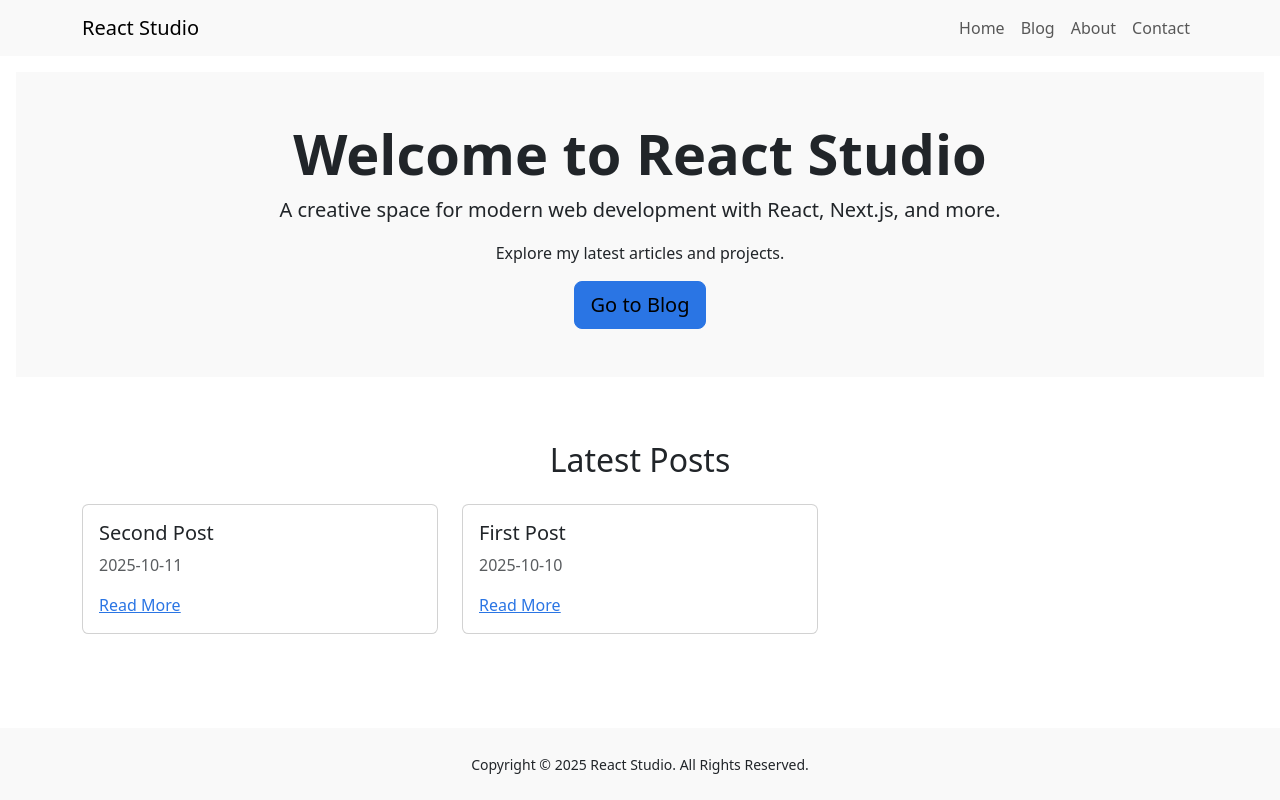
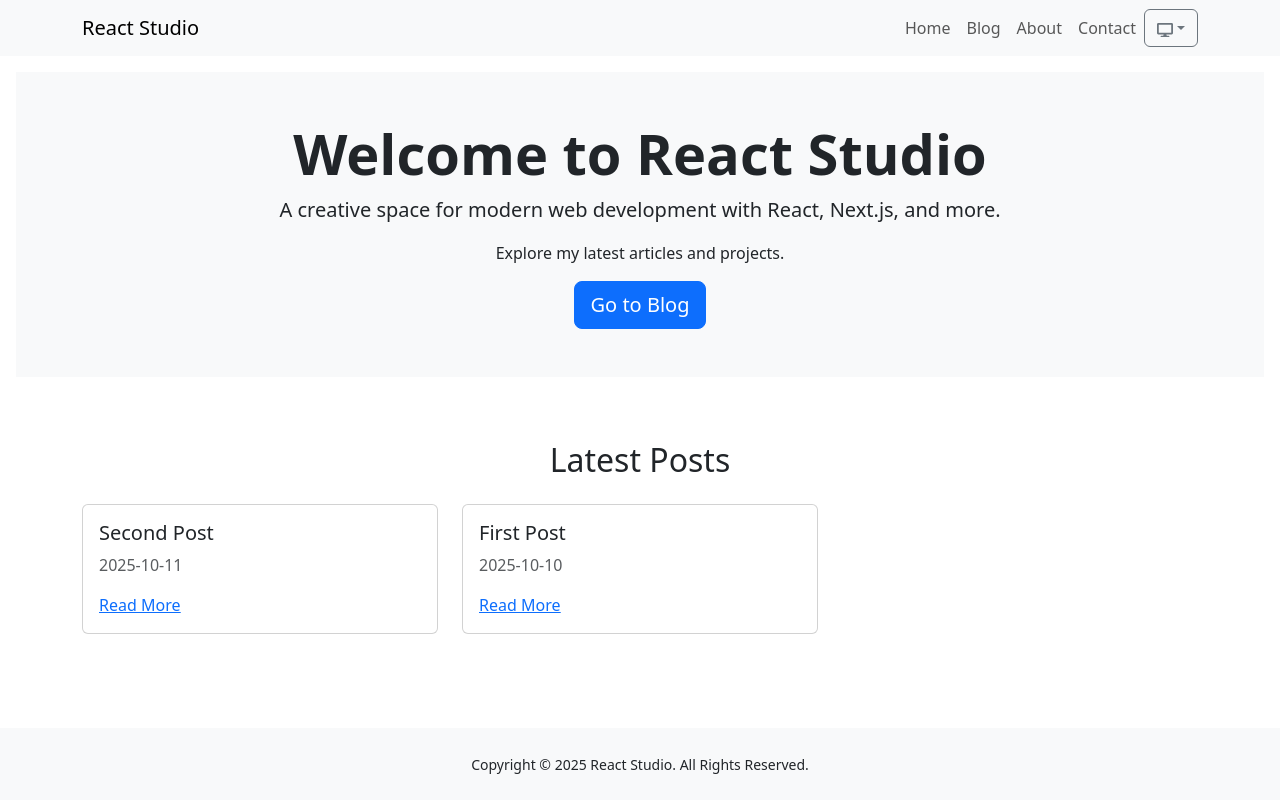
Before and after one commit to 667700996/Mk.2-React-Studio, a Next.js app in the folder react-studio/: page / in a window 1280 px wide. Built offline with nearby package versions, Linux system fonts and the light colour scheme.

Commit message:
Add theme toggle button, remove SCSS theme variables, and configure global CSS for Bootstrap theming

```diff
--- a/react-studio/src/app/globals.scss
+++ b/react-studio/src/app/globals.scss
@@ -1,9 +1,23 @@
-// 1. Include custom variable overrides
-@import "../styles/theme.scss";
+// Define custom CSS variables for light and dark themes
+:root, [data-bs-theme="light"] {
+  --bs-primary: #2A75E4;
+  --bs-primary-rgb: 42, 117, 228;
 
-// 2. Include all of Bootstrap's Sass
-// The `~` is a shorthand for node_modules
+  // You can also customize body colors
+  --bs-body-color: #212529;
+  --bs-body-bg: #f9f9f9;
+}
+
+[data-bs-theme="dark"] {
+  --bs-primary: #579BFF; // A lighter blue for dark mode
+  --bs-primary-rgb: 87, 155, 255;
+
+  // Customize body colors for dark mode
+  --bs-body-color: #dee2e6;
+  --bs-body-bg: #121212; // A common dark background color
+}
+
+// Include all of Bootstrap's Sass
 @import "~bootstrap/scss/bootstrap";
 
-// 3. Add any other global styles below
-// We can leave this empty for now as Bootstrap handles the base styling.
+// You can add other global styles here if needed
--- a/react-studio/src/components/Navbar.tsx
+++ b/react-studio/src/components/Navbar.tsx
@@ -2,30 +2,31 @@
 
 import Link from 'next/link';
 import { Navbar, Nav, Container } from 'react-bootstrap';
+import ThemeToggleButton from './ThemeToggleButton'; // Import the button
 
 export default function AppNavbar() {
   return (
-    <Navbar bg="light" expand="lg" sticky="top">
+    <Navbar bg="body-tertiary" expand="lg" sticky="top">
       <Container>
         <Navbar.Brand as={Link} href="/">
           React Studio
         </Navbar.Brand>
         <Navbar.Toggle aria-controls="basic-navbar-nav" />
         <Navbar.Collapse id="basic-navbar-nav">
-          <Nav className="ms-auto">
+          <Nav className="ms-auto align-items-center">
             <Nav.Link as={Link} href="/">
               Home
             </Nav.Link>
             <Nav.Link as={Link} href="/blog">
               Blog
             </Nav.Link>
-            <Nav.Link as
-={Link} href="/about">
+            <Nav.Link as={Link} href="/about">
               About
             </Nav.Link>
             <Nav.Link as={Link} href="/contact">
               Contact
             </Nav.Link>
+            <ThemeToggleButton />
           </Nav>
         </Navbar.Collapse>
       </Container>
--- /dev/null
+++ b/react-studio/src/components/ThemeToggleButton.tsx
@@ -0,0 +1,45 @@
+'use client';
+
+import { useTheme } from 'next-themes';
+import { Dropdown } from 'react-bootstrap';
+import { FaSun, FaMoon, FaDesktop } from 'react-icons/fa';
+import { useState, useEffect } from 'react';
+
+export default function ThemeToggleButton() {
+  const { theme, setTheme } = useTheme();
+  const [isMounted, setIsMounted] = useState(false);
+
+  useEffect(() => {
+    setIsMounted(true);
+  }, []);
+
+  if (!isMounted) {
+    return null; // Avoid rendering on the server to prevent hydration mismatch
+  }
+
+  const icons = {
+    light: <FaSun />,
+    dark: <FaMoon />,
+    system: <FaDesktop />,
+  };
+
+  return (
+    <Dropdown align="end">
+      <Dropdown.Toggle variant="outline-secondary" id="dropdown-theme">
+        {icons[theme as keyof typeof icons] || <FaDesktop />}
+      </Dropdown.Toggle>
+
+      <Dropdown.Menu>
+        <Dropdown.Item onClick={() => setTheme('light')}>
+          <FaSun className="me-2" /> Light
+        </Dropdown.Item>
+        <Dropdown.Item onClick={() => setTheme('dark')}>
+          <FaMoon className="me-2" /> Dark
+        </Dropdown.Item>
+        <Dropdown.Item onClick={() => setTheme('system')}>
+          <FaDesktop className="me-2" /> System
+        </Dropdown.Item>
+      </Dropdown.Menu>
+    </Dropdown>
+  );
+}
--- a/react-studio/src/styles/theme.scss
+++ /dev/null
@@ -1,14 +0,0 @@
-// Custom Theme Variables
-
-// Override Bootstrap's default color palette
-$primary:   #2A75E4;
-$secondary: #6c757d;
-$success:   #198754;
-$info:      #0dcaf0;
-$warning:   #ffc107;
-$danger:    #dc3545;
-$light:     #f9f9f9;
-$dark:      #1a1a1a;
-
-// Override other variables
-$border-radius: 0.4rem;
```
